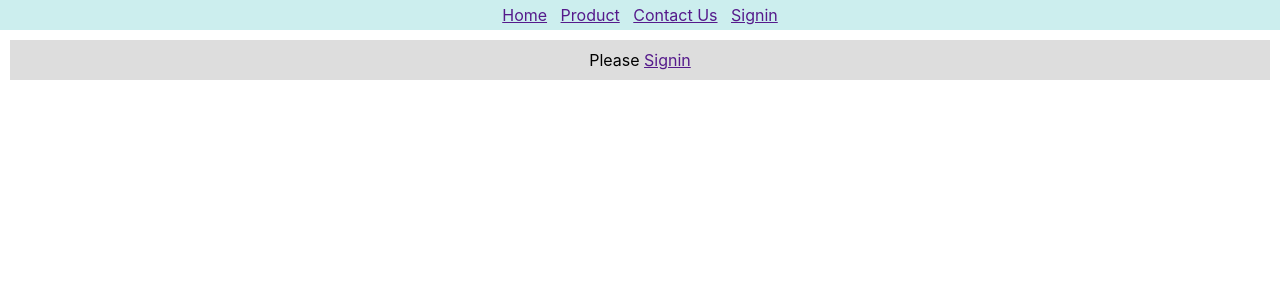
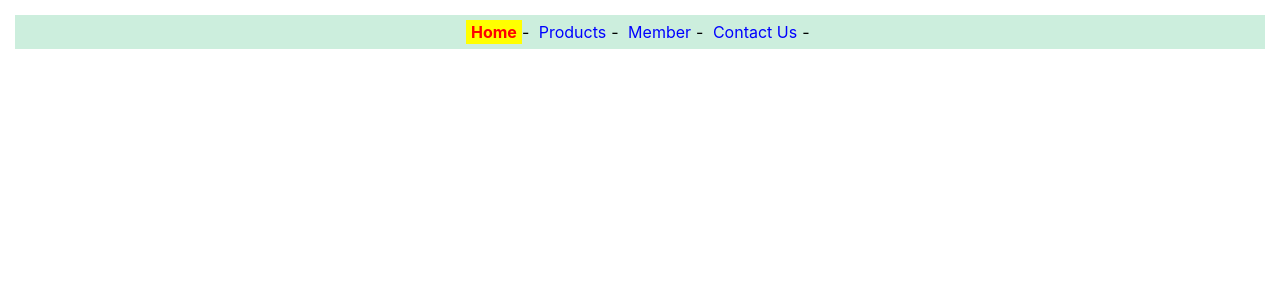
Before and after one commit to Phol2003/app1, a React (Create React App) app: page / in a window 1280 px wide. Shown: the top 300 px of the page. Built offline with nearby package versions, Linux system fonts and the light colour scheme.

Commit message:
navlink&router2

```diff
--- a/package.json
+++ b/package.json
@@ -9,6 +9,7 @@
     "@testing-library/user-event": "^13.5.0",
     "react": "^19.2.3",
     "react-dom": "^19.2.3",
+    "react-router-dom": "^7.13.0",
     "react-scripts": "5.0.1",
     "web-vitals": "^2.1.4"
   },
--- a/src/App.js
+++ b/src/App.js
@@ -1,15 +1,7 @@
 import React from 'react'
-import { userContext } from './context'
-import Header2 from './context-header2'
-import Content2 from './context-content2'
+import Router2 from './router2'
+export default function App() {
 
-export default function App() {
-  let [user, setUser] = React.useState('')
+  return <Router2 />
 
-  return (
-    <userContext.Provider value={[user, setUser]}>
-      <Header2 />
-      <Content2 />
-    </userContext.Provider>
-  )
 }
--- /dev/null
+++ b/src/navlink.css
@@ -0,0 +1,19 @@
+.nav {
+  background-color: #ced;
+  padding: 7px;
+  text-align: center;
+  margin: 15px;
+}
+
+.menu { /* inactive */
+  color: blue;
+  text-decoration: none;
+  padding: 2px 5px;
+}
+
+.active_menu { /* active */
+  color: red;
+  background-color: yellow;
+  text-decoration: none;
+  padding: 2px 5px;
+}
--- /dev/null
+++ b/src/router2.js
@@ -0,0 +1,46 @@
+import React from 'react'
+import { BrowserRouter, NavLink } from 'react-router-dom'
+import './navlink.css'
+
+export default function Router2() {
+  return (
+    <BrowserRouter>
+      <nav className="nav">
+        <NavLink
+          to="/"
+          className={({ isActive }) => (isActive ? 'active_menu' : 'menu')}
+          style={({ isActive }) => {
+            return { fontWeight: isActive ? 'bold' : '' }
+          }}
+        >
+          Home
+        </NavLink>
+        -&nbsp;
+
+        <NavLink
+          to="/products"
+          className={({ isActive }) => (isActive ? 'active_menu' : 'menu')}
+        >
+          Products
+        </NavLink>
+        -&nbsp;
+
+        <NavLink
+          to="/member"
+          className={({ isActive }) => (isActive ? 'active_menu' : 'menu')}
+        >
+          Member
+        </NavLink>
+        -&nbsp;
+
+        <NavLink
+          to="/contact"
+          className={({ isActive }) => (isActive ? 'active_menu' : 'menu')}
+        >
+          Contact Us
+        </NavLink>
+        -&nbsp;
+      </nav>
+    </BrowserRouter>
+  )
+}
```
Also changed, not shown: 1 other file (tests, documents, lock files or other folders).
